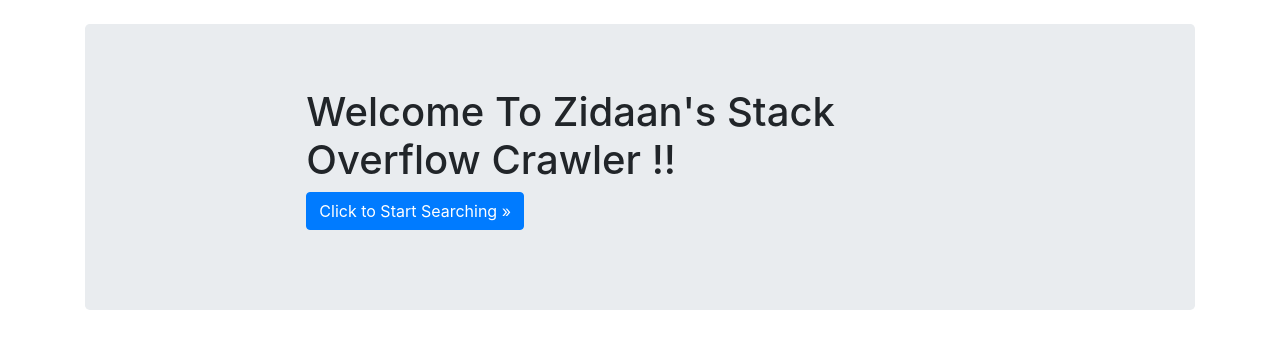
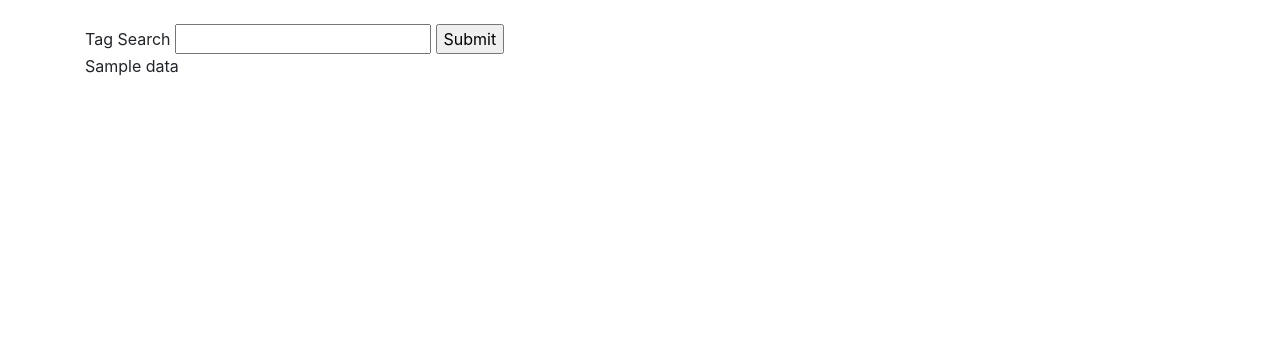
Before and after one commit to thzidaan/Stack-Overflow-API, a Flask app: template templates/index.html in a window 1280 px wide. Shown: the top 349 px of the page. Run offline with Flask 2, Linux system fonts and the light colour scheme; the template is opened without the code that fills it: most values are stand-ins (such as "Sample title", 1, 10 or a date in 2020); some libraries are stand-ins or nearby versions.

Commit message:
API requests added

```diff
--- a/app.py
+++ b/app.py
@@ -1,11 +1,57 @@
-from flask import Flask, render_template
+from flask import Flask, json, render_template, request, redirect
+import requests
+import json
+import time
 
 app = Flask(__name__)
 
+# (1615523017 - 1614918217) (March 11 - March 4 ==> 1 week)
+seven_days_time = 604800
+current_Time = int(time.time())
+week_earlier_time = str(current_Time - seven_days_time)
 
-@app.route('/')
+questions_endpoint = 'https://api.stackexchange.com/2.2/questions'
+most_voted_endpoint = '?pagesize=10&fromdate='+week_earlier_time + \
+    '&order=asc&sort=votes&site=stackoverflow&tagged='
+most_recent_endpoint = '?pagesize=10&order=asc&sort=creation&site=stackoverflow&tagged='
+
+questionCollection = {}
+
+
+@app.route('/search', methods=['POST'])
+def search():
+
+    tag_selected = request.form["tag"]
+    most_voted_request = requests.get(
+        questions_endpoint + most_voted_endpoint + tag_selected)
+    most_recent_request = requests.get(
+        questions_endpoint + most_recent_endpoint + tag_selected)
+
+    votes_data = dict(json.loads(most_voted_request.content))
+    recent_data = dict(json.loads(most_recent_request.content))
+    total_questions = dict(votes_data, **recent_data)
+
+    total_question_items = total_questions['items']
+
+    for item in total_question_items:
+        questionCollection[item['question_id']] = {
+            'title': item['title'],
+            'votes': item['score'],
+            'creation_date': item['creation_date']
+        }
+
+    return questionCollection
+
+  #  if votes_data.get('items') is not None:
+   #     data = votes_data['items']
+    #    for a in range(10):
+
+ #  return render_template('index.html', data=newData)
+
+
+@ app.route('/')
 def index():
-    return render_template("index.html")
+    return render_template('index.html')
 
 
 if __name__ == "__main__":
--- a/templates/index.html
+++ b/templates/index.html
@@ -6,16 +6,9 @@
 
 <br />
 
-<main role="main">
-  <div class="jumbotron">
-    <div class="col-sm-8 mx-auto">
-      <h1>Welcome To Zidaan's Stack Overflow Crawler !! </h1>
-        <a class="btn btn-primary" href="/form" role="button"
-          >Click to Start Searching &raquo;</a
-        >
-      </p>
-    </div>
-  </div>
-</main>
+<form method="POST" action="/search">
+  Tag Search <input type="text" name="tag" />
+  <input type="submit" />
+</form>
 
-{% endblock %}
+<span>{{data}}</span>{% endblock %}
```
Also changed, not shown: templates/search.html (added, +9 -0 lines).
